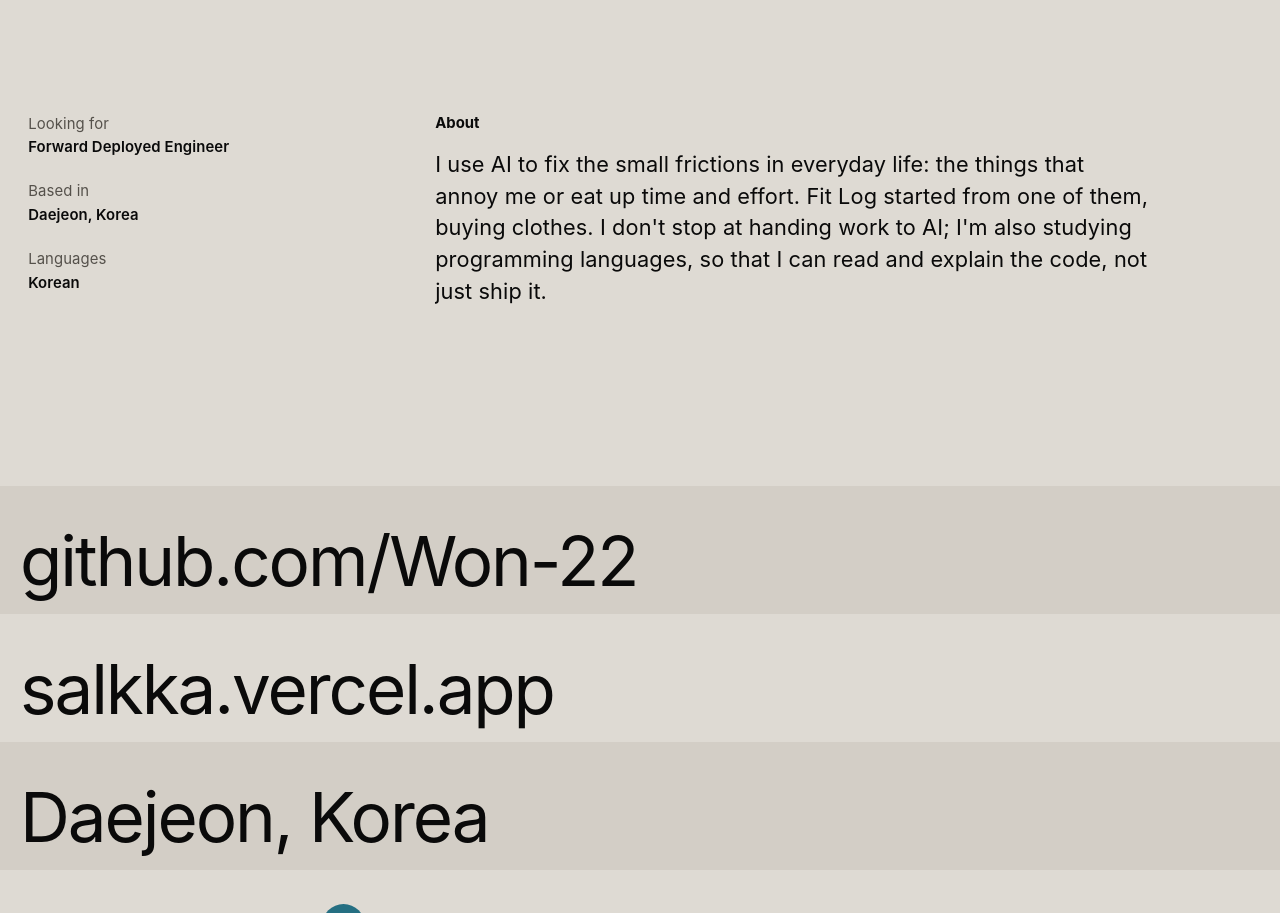
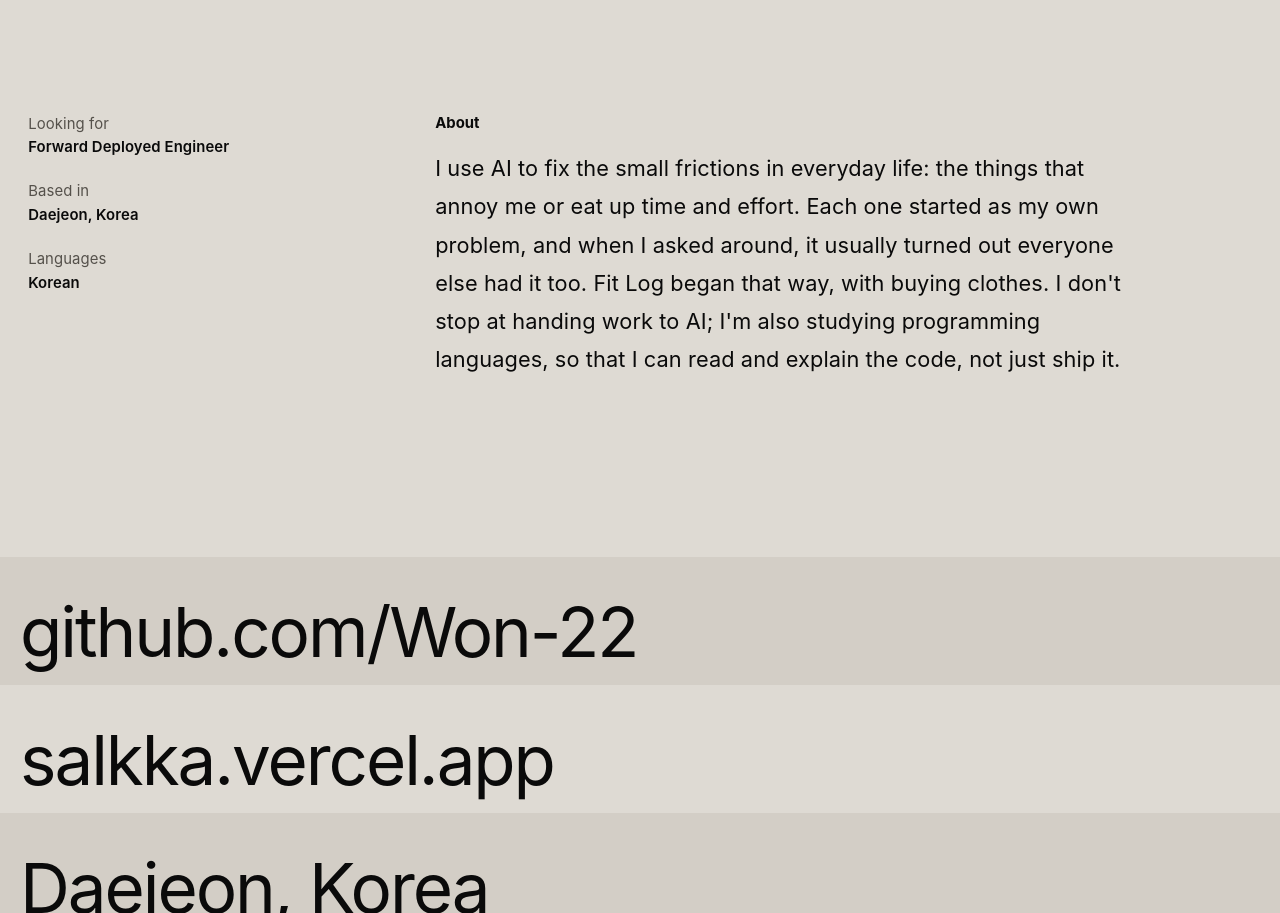
Before and after one commit to Won-22/Won-22.github.io, a plain HTML site: page index.html in a window 1280 px wide. Shown: the part 4806-5719 px from the top of the page. Drawn offline with nearby package versions, Linux system fonts and the light colour scheme; a web font is replaced by a local one.

Commit message:
About: add how each problem turned out to be shared, loosen line height
Co-Authored-By: Claude Opus 5.5 <noreply@anthropic.com>
Claude-Session: https://claude.ai/code/session_01M6WNfhDN3KjLnBng9bVpvY

```diff
--- a/assets/css/site.css
+++ b/assets/css/site.css
@@ -190,7 +190,8 @@ ol, ul { padding: 0; list-style: none; }
 .facts { display: grid; gap: 20px; align-content: start; font-size: var(--step-small); }
 .facts dt { color: var(--muted); }
 .facts dd { font-weight: 600; }
-.about-text { font-size: clamp(20px, 1.7vw, 26px); line-height: 1.45; max-width: 52ch; }
+.about-text { font-size: clamp(20px, 1.7vw, 26px); line-height: 1.75; max-width: 52ch; }
+.about-text p { word-break: keep-all; }
 .about-text h2 { font-size: var(--step-small); font-weight: 700; margin-bottom: 16px; letter-spacing: 0; line-height: 1.4; }
 .records { display: grid; grid-template-columns: repeat(auto-fill, minmax(260px, 1fr)); gap: 40px 64px; font-size: var(--step-small); }
 .records h3 { font-size: var(--step-small); font-weight: 700; margin-bottom: 12px; }
--- a/data/profile.js
+++ b/data/profile.js
@@ -26,8 +26,8 @@ window.PORTFOLIO.profile = {
 
   // 소개 문단 (About)
   about: {
-    ko: "일상에서 불편하거나 시간과 손이 많이 가는 일을 AI로 하나씩 고쳐 가고 있습니다. Fit Log도 옷을 살 때마다 겪던 불편에서 시작했습니다. AI에게 맡기는 데서 그치지 않고 프로그래밍 언어도 함께 공부하며, 만들 줄만 아는 사람이 아니라 코드를 읽고 설명할 줄 아는 개발자가 되려고 합니다.",
-    en: "I use AI to fix the small frictions in everyday life: the things that annoy me or eat up time and effort. Fit Log started from one of them, buying clothes. I don't stop at handing work to AI; I'm also studying programming languages, so that I can read and explain the code, not just ship it."
+    ko: "일상에서 불편하거나 시간과 손이 많이 가는 일을 AI로 하나씩 고쳐 가고 있습니다. 처음엔 저만 불편한 줄 알았는데, 주변에 물어보면 다들 같은 불편을 겪고 있는 경우가 많았습니다. Fit\u00a0Log도 옷을 살 때마다 겪던 그런 불편에서 시작했습니다. AI에게 맡기는 데서 그치지 않고 프로그래밍 언어도 함께 공부하며, 만들 줄만 아는 사람이 아니라 코드를 읽고 설명할 줄 아는 개발자가 되려고 합니다.",
+    en: "I use AI to fix the small frictions in everyday life: the things that annoy me or eat up time and effort. Each one started as my own problem, and when I asked around, it usually turned out everyone else had it too. Fit\u00a0Log began that way, with buying clothes. I don't stop at handing work to AI; I'm also studying programming languages, so that I can read and explain the code, not just ship it."
   },
   facts: [
     { label: { ko: "지원 분야", en: "Looking for" }, value: { ko: "Forward Deployed Engineer", en: "Forward Deployed Engineer" } },
```
